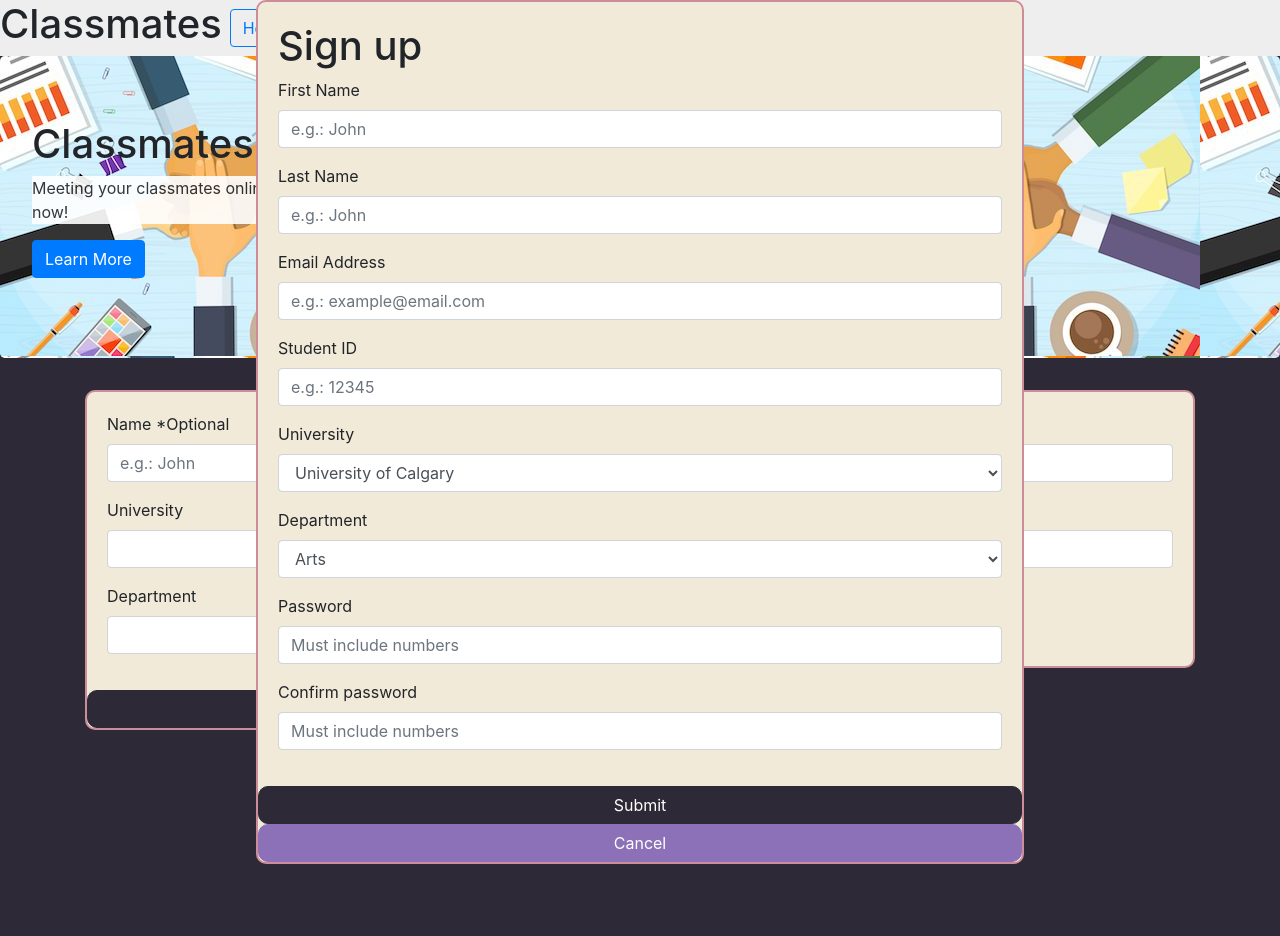
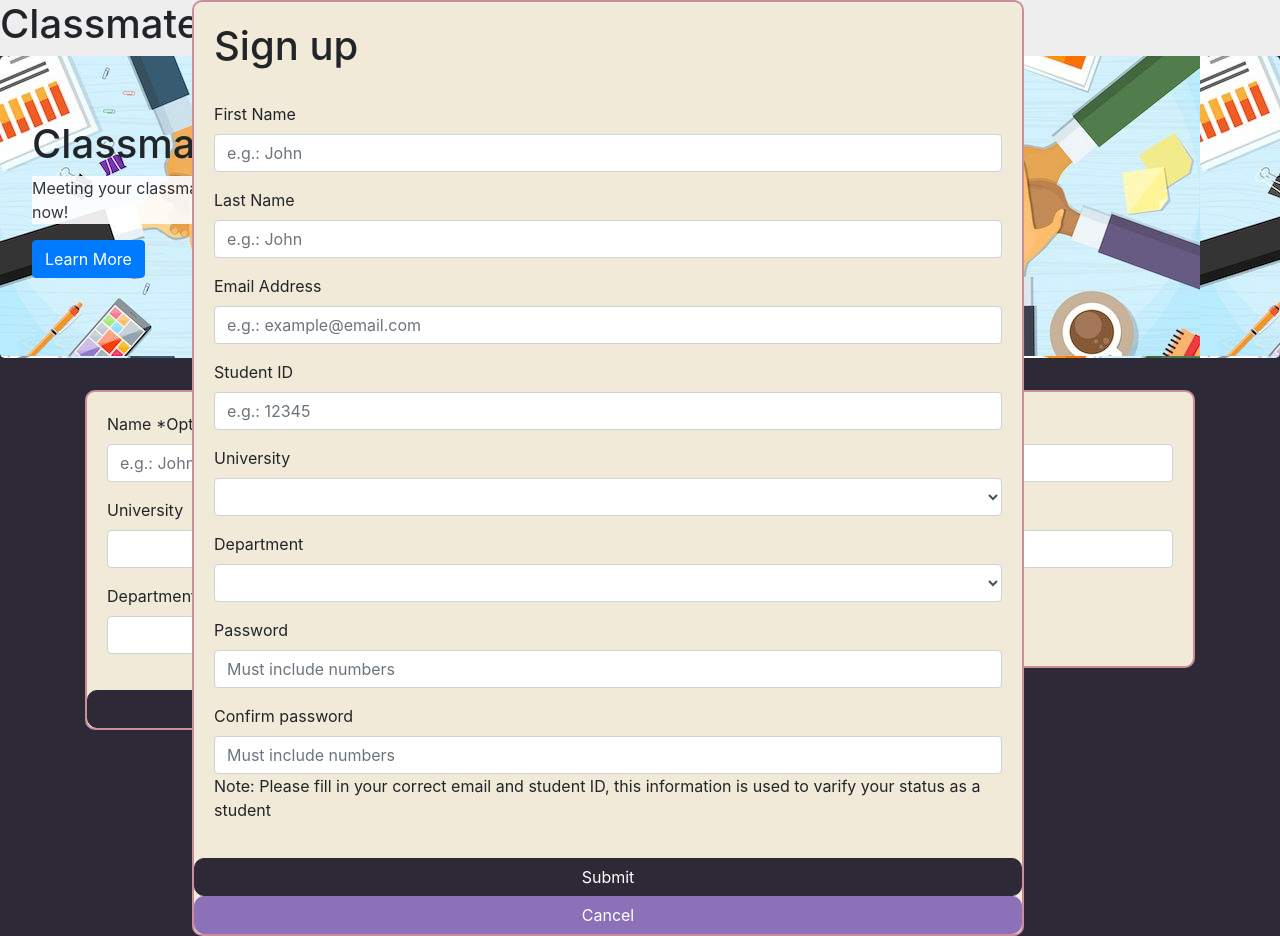
Before and after one commit to Kojon74/Classmates, a React (Create React App) app in the folder frontend/: page / in a window 1280 px wide. Both pictures are taken after a click on the button "Sign up". Before the commit the page ends 864 px from the top, so only its background shows below. Built offline with nearby package versions, Linux system fonts and the light colour scheme.

Commit message:
all front-end functionalities

```diff
--- a/frontend/src/pages/home/Home.js
+++ b/frontend/src/pages/home/Home.js
@@ -102,7 +102,7 @@ import PopUp from './componets/PopUp';
                   </Form.Group>
                   <Form.Group controlId="exampleForm.ControlInput1">
                     <Form.Label>Password</Form.Label>
-                    <Form.Control type="text" placeholder="Must include numbers" onChange={passwordInputHandler}/>
+                    <Form.Control type="password" placeholder="Must include numbers" onChange={passwordInputHandler}/>
                     {!emailMatchingCheck && <p className="warning">Your email and password don't match</p>}
                   </Form.Group>
                 </Form>
--- a/frontend/src/pages/home/componets/PopUp.css
+++ b/frontend/src/pages/home/componets/PopUp.css
@@ -1,8 +1,8 @@
 .popUp {
   position: absolute;
-  width: 60%;
+  width: 65%;
   top: 0px;
-  left: 20%;
+  left: 15%;
 }
 
 .cancelButton {
--- a/frontend/src/pages/home/componets/PopUp.js
+++ b/frontend/src/pages/home/componets/PopUp.js
@@ -6,10 +6,50 @@ import './PopUp.css';
 
 const PopUp = ({setShowModal}) => {
     const submitClickHandler = () => {
-
-    }
+        if (firstName==0 || lastName==0 || enteredEmail==0 || enteredStudentId==0 || university==0 || department==0 || enteredPassword==0 || enteredConfirmPassword==0) {
+            setNoEmptyFields(false);
+        } else if (enteredPassword != enteredConfirmPassword) {
+            setPasswordsMatch(false);
+        } else {
+            window.location.href='/course'
+        }
+    };
+    const[firstName, setFirstName] = useState(0);
+    const[lastName, setLastName] = useState(0);
+    const[enteredEmail, setEnteredEmail] = useState(0);
+    const[enteredStudentId, setEnteredStudentId] = useState(0);
     const[university, setUniversity] = useState(0);
     const[department, setDepartment] = useState(0);
+    const[enteredPassword, setEnteredPassword] = useState(0);
+    const[enteredConfirmPassword, setEnteredConfirmPassword] = useState(0);
+    const[noEmptyFields, setNoEmptyFields] = useState(true);
+    const[passwordsMatch, setPasswordsMatch] = useState(true);
+
+    const FirstNameHandler = e => {
+        setFirstName(e.target.value);
+    };
+    const LastNameHandler = e => {
+        setLastName(e.target.value);
+    };
+    const EmailHandler = e => {
+        setEnteredEmail(e.target.value);
+    };
+    const StudentIdHandler = e => {
+        setEnteredStudentId(e.target.value);
+    };
+    const universityDropdownHandler = e => {
+        setUniversity(e.target.value);
+    };
+    const departmentDropdownHandler = e => {
+        setDepartment(e.target.value);
+    };
+    const passwordHandler = e => {
+        setEnteredPassword(e.target.value);
+    };
+    const confirmPasswordHandler = e => {
+        setEnteredConfirmPassword(e.target.value);
+    };
+
 
     return (
         <div className="popUp">
@@ -17,24 +57,27 @@ const PopUp = ({setShowModal}) => {
                 <Form className="form">
                     <h1>Sign up</h1>
                     <Form.Group controlId="exampleForm.ControlInput1">
+                    {!noEmptyFields && <p className="warning">Please fill in all fields</p>}
+                    <br/>
                     <Form.Label>First Name</Form.Label>
-                    <Form.Control type="text" placeholder="e.g.: John" />
+                    <Form.Control type="text" placeholder="e.g.: John" onChange={FirstNameHandler}/>
                     </Form.Group>
                     <Form.Group controlId="exampleForm.ControlInput1">
                     <Form.Label>Last Name</Form.Label>
-                    <Form.Control type="text" placeholder="e.g.: John" />
+                    <Form.Control type="text" placeholder="e.g.: John" onChange={LastNameHandler}/>
                     </Form.Group>
                     <Form.Group controlId="exampleForm.ControlInput1">
                     <Form.Label>Email Address</Form.Label>
-                    <Form.Control type="text" placeholder="e.g.: example@email.com" />
+                    <Form.Control type="text" placeholder="e.g.: example@email.com" onChange={EmailHandler}/>
                     </Form.Group>
-                    <Form.Group controlId="exampleForm.ControlInput1">
+                    <Form.Group controlId="exampleForm.ControlInput1" >
                     <Form.Label>Student ID</Form.Label>
-                    <Form.Control type="text" placeholder="e.g.: 12345" />
+                    <Form.Control type="text" placeholder="e.g.: 12345" onChange={StudentIdHandler}/>
                     </Form.Group>
                     <Form.Group controlId="exampleForm.ControlSelect1">
                     <Form.Label>University</Form.Label>
-                    <Form.Control as="select">
+                    <Form.Control as="select" value='' onChange={universityDropdownHandler} value={university}>
+                        <option key='blankChoice' hidden value />
                         <option>University of Calgary</option>
                         <option>University of Alberta</option>
                         <option>University of British Clombia</option>
@@ -44,7 +87,8 @@ const PopUp = ({setShowModal}) => {
                     </Form.Group>
                     <Form.Group controlId="exampleForm.ControlSelect2">
                     <Form.Label>Department</Form.Label>
-                    <Form.Control as="select">
+                    <Form.Control as="select" value='' onChange={departmentDropdownHandler} value={department}>
+                        <option key='blankChoice' hidden value />
                         <option>Arts</option>
                         <option>Sciences</option>
                         <option>Engineering</option>
@@ -54,11 +98,13 @@ const PopUp = ({setShowModal}) => {
                     </Form.Group>
                     <Form.Group controlId="exampleForm.ControlInput1">
                     <Form.Label>Password</Form.Label>
-                    <Form.Control type="text" placeholder="Must include numbers" />
+                    <Form.Control type="password" placeholder="Must include numbers" onChange={passwordHandler}/>
                     </Form.Group>
                     <Form.Group controlId="exampleForm.ControlInput1">
                     <Form.Label>Confirm password</Form.Label>
-                    <Form.Control type="text" placeholder="Must include numbers" />
+                    <Form.Control type="password" placeholder="Must include numbers" onChange={confirmPasswordHandler}/>
+                    {!passwordsMatch && <p className="warning">Passwords don't match</p>}
+                    <p>Note: Please fill in your correct email and student ID, this information is used to varify your status as a student</p>
                     </Form.Group>
                 </Form>
 
```
